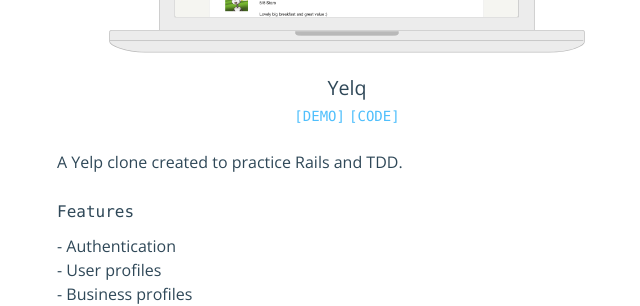
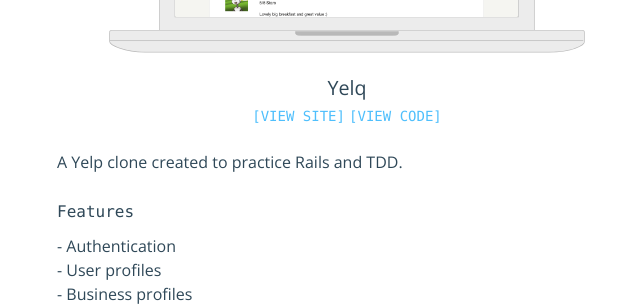
Before and after one commit to rbndickson/rbndickson.github.io, a Jekyll site: the page built from _projects/01-yelq.markdown, in a window 1280 px wide. Shown: the part 366-672 px from the top of the page, without its empty margins (293-933 px from the left). Built offline with Jekyll 4.4.1, drawn with Linux system fonts in a browser that asks for light colours; nearby versions of some CDN libraries.

Commit message:
feat: Update project site and code links

```diff
--- a/_layouts/project.html
+++ b/_layouts/project.html
@@ -9,10 +9,10 @@
       <h2>{{ page.title }}</h2>
       <ul class="site-links">
         {% if page.demo %}
-          <li><a href="{{ page.demo }}">[DEMO]</a></li>
+          <li><a href="{{ page.demo }}">[VIEW SITE]</a></li>
         {% endif %}
         {% if page.repository %}
-          <li><a href="{{ page.repository }}">[CODE]</a></li>
+          <li><a href="{{ page.repository }}">[VIEW CODE]</a></li>
         {% endif %}
       </ul>
       <h3>{{ page.created_in }}</h3>
```
